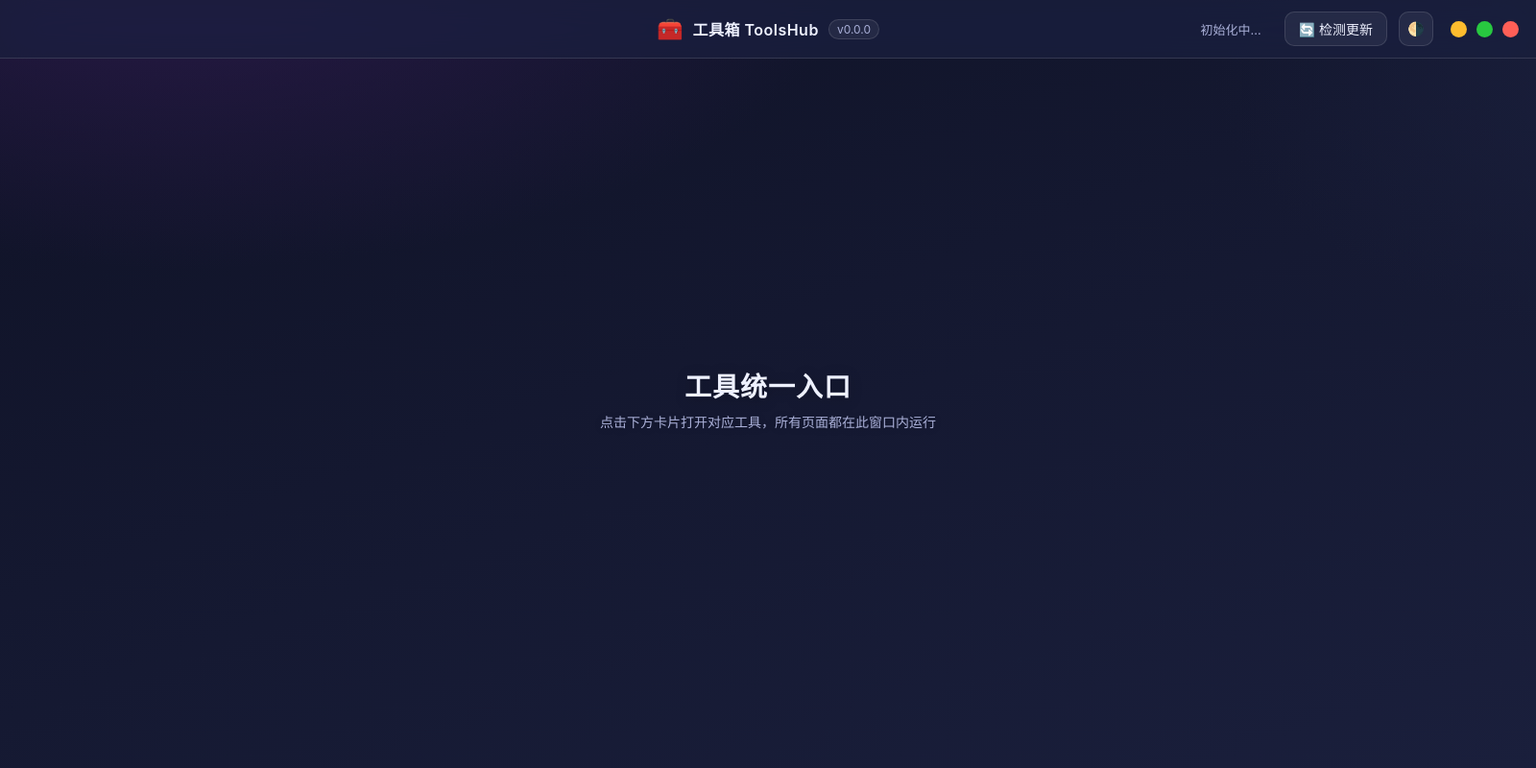
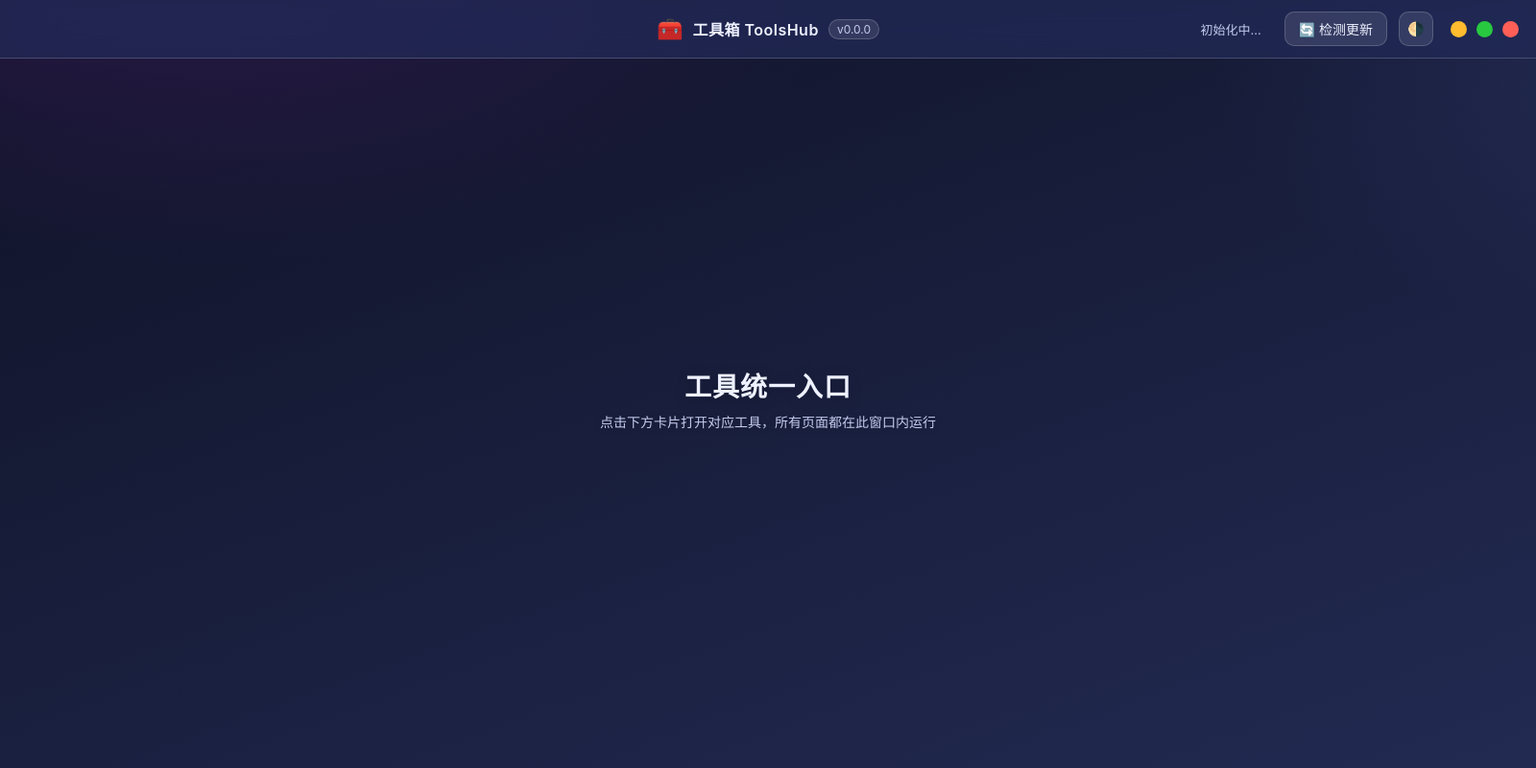
Before and after one commit to likuan250-hash/tools-hub, an Electron app: page renderer/index.html in a window 1600 px wide. Shown: the whole page at 96% size. Drawn offline with Linux system fonts and the light colour scheme; no server answers.

Commit message:
fix(theme): 暗色主题可读性提升 + prepare-build node 查找稳健化
暗色可读性（修复截图反馈的"卡片糊成一片/占位文字太暗/按钮不突出"）：
- shared/tokens.css 暗色：--bg-2 #1a1f3c->#222a52（卡片与背景拉开层次）；
  --glass-bg 0.06->0.10、--glass-border 0.12->0.18（玻璃卡片在暗底可见、浮起）；
  --text-dim #aab0d8->#c5cbee（次要文字更清晰）。三套前端共用 token，同步改善。
- kdocs-tool textarea::placeholder opacity 0.6->0.75（输入提示更可读）。

prepare-build.js 工程改进：删写死的 sandbox node 路径，改为优先
process.execPath（当前运行 node），本机/CI 均可用，不再依赖特定环境。

bump v0.1.33

```diff
--- a/package.json
+++ b/package.json
@@ -1,6 +1,6 @@
 {
   "name": "tools-hub",
-  "version": "0.1.32",
+  "version": "0.1.33",
   "description": "工具统一桌面应用：集成 kdocs-tool 与 netdisk-hub，单启动器、单安装包",
   "main": "main.js",
   "private": true,
--- a/shared/tokens.css
+++ b/shared/tokens.css
@@ -6,13 +6,13 @@
 
 :root { /* 默认暗色 */
   --bg-1: #0f1226;
-  --bg-2: #1a1f3c;
+  --bg-2: #222a52;
   --bg-3: #2b1a4a;
   --text: #eef1ff;
-  --text-dim: #aab0d8;
+  --text-dim: #c5cbee;
 
-  --glass-bg: rgba(255, 255, 255, 0.06);
-  --glass-border: rgba(255, 255, 255, 0.12);
+  --glass-bg: rgba(255, 255, 255, 0.10);
+  --glass-border: rgba(255, 255, 255, 0.18);
 
   --accent: #7c5cff;
   --accent-2: #21d4fd;
```
Also changed, not shown: kdocs-tool/public/index.html (+1 -1 lines), scripts/prepare-build.js (+15 -10 lines), 1 other file.
